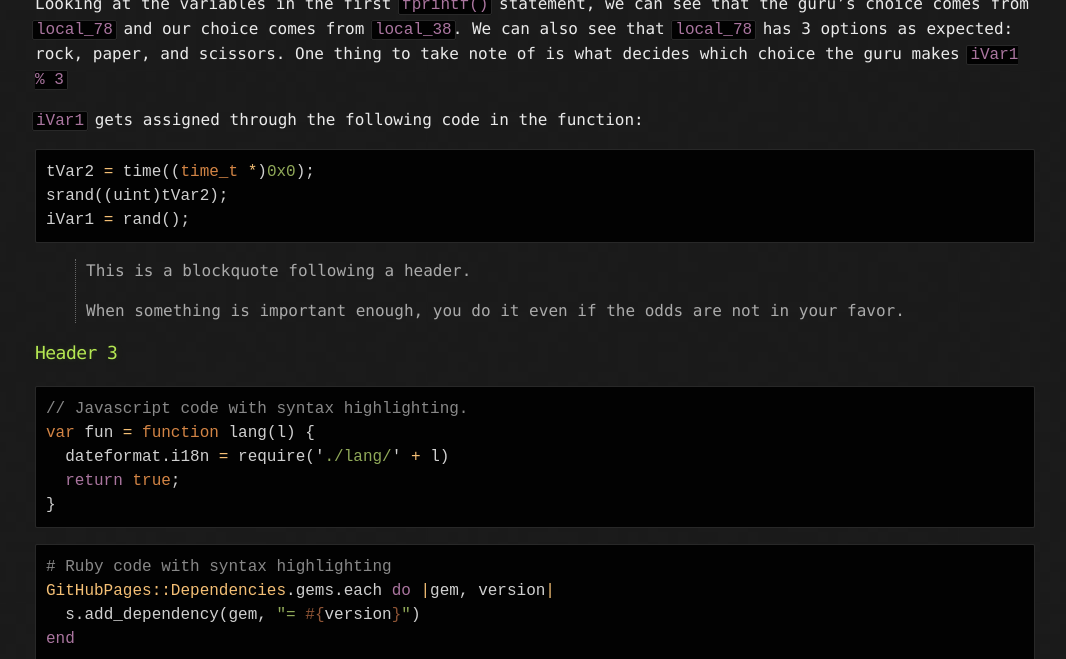
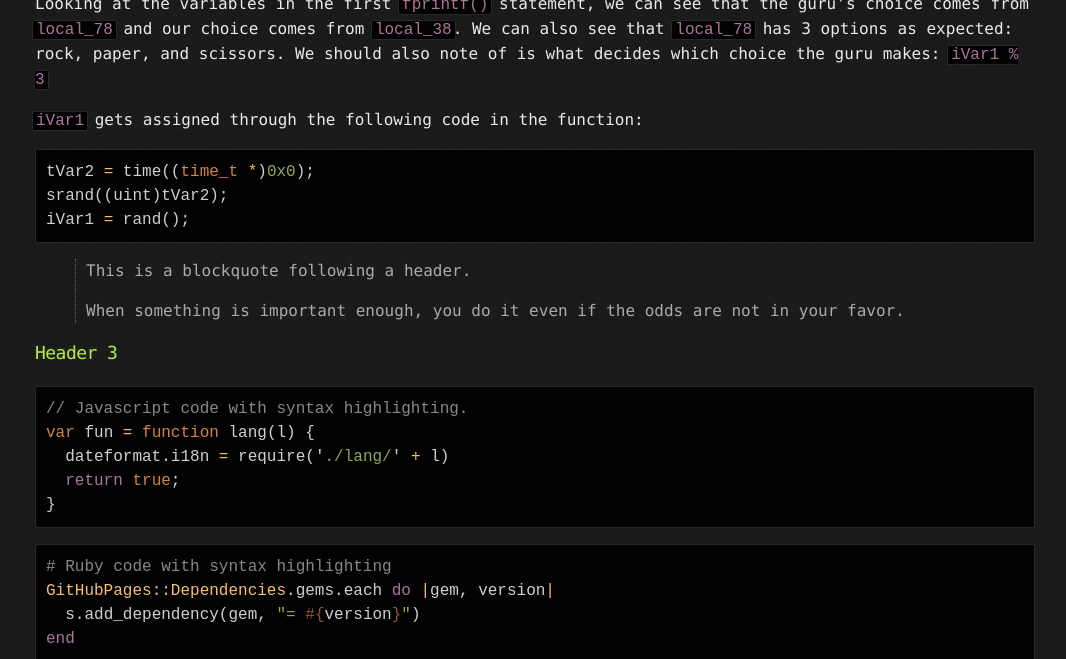
Before and after one commit to Txnn3r/Txnn3r.github.io, a Jekyll site: the page built from _posts/2023-03-23-HTB-Janken.md, in a window 1280 px wide and 900 px high, scrolled down 3944 px, cut to the strip 241-900 px from the top of the window. Shown: the whole strip, without its empty margins (105-1171 px from the left). Built offline with Jekyll 4.4.1, drawn with Linux system fonts in a browser that asks for light colours.

Commit message:
Update 2023-03-23-HTB-Janken.md

````diff
--- a/_posts/2023-03-23-HTB-Janken.md
+++ b/_posts/2023-03-23-HTB-Janken.md
@@ -79,7 +79,7 @@ Double clicking on the `game()` function will open the decompiled version of `ga
 
 ![image](https://user-images.githubusercontent.com/101006959/227369816-7dfaeca5-c882-46dd-9eea-a413a231e8cf.png)
 
-Looking at the variables in the first `fprintf()` statement, we can see that the guru's choice comes from `local_78` and our choice comes from `local_38`. We can also see that `local_78` has 3 options as expected: rock, paper, and scissors. One thing to take note of is what decides which choice the guru makes `iVar1 % 3`
+Looking at the variables in the first `fprintf()` statement, we can see that the guru's choice comes from `local_78` and our choice comes from `local_38`. We can also see that `local_78` has 3 options as expected: rock, paper, and scissors. We should also note of is what decides which choice the guru makes: `iVar1 % 3`
 
 `iVar1` gets assigned through the following code in the function:
 ```c
````
